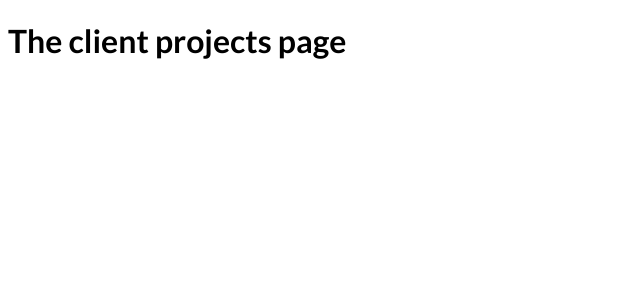
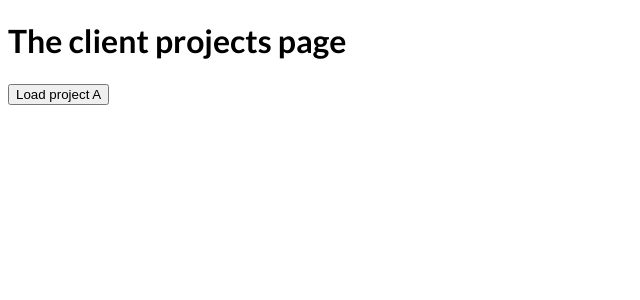
Before and after one commit to ABdou2365/nextjs-course-code-01-getting-started-starting-project, a Next.js app: page /clients/abdou in a window 1280 px wide. Shown: the top 300 px of the page, without its empty margins (0-640 px from the left). Built offline with nearby package versions, Linux system fonts and the light colour scheme.

Commit message:
adding the 404 page

```diff
--- a/pages/clients/[id]/index.js
+++ b/pages/clients/[id]/index.js
@@ -2,11 +2,18 @@ import { useRouter } from "next/router";
 
 function ClientProjectsPage() {
     const router = useRouter();
+
+    function loadProjectHandler() {
+        router.push({
+            pathname: '/clients/[id]/[clientproduct]',
+        query : {id : "max" , clientproduct : "project A"}});
+    }
     console.log(router.query);
     return (
 
         <div>
             <h1>The client projects page</h1>
+            <button onClick={loadProjectHandler}>Load project A</button>
         </div>
     )
 }
```
Also changed, not shown: pages/404.js (added, +9 -0 lines).
